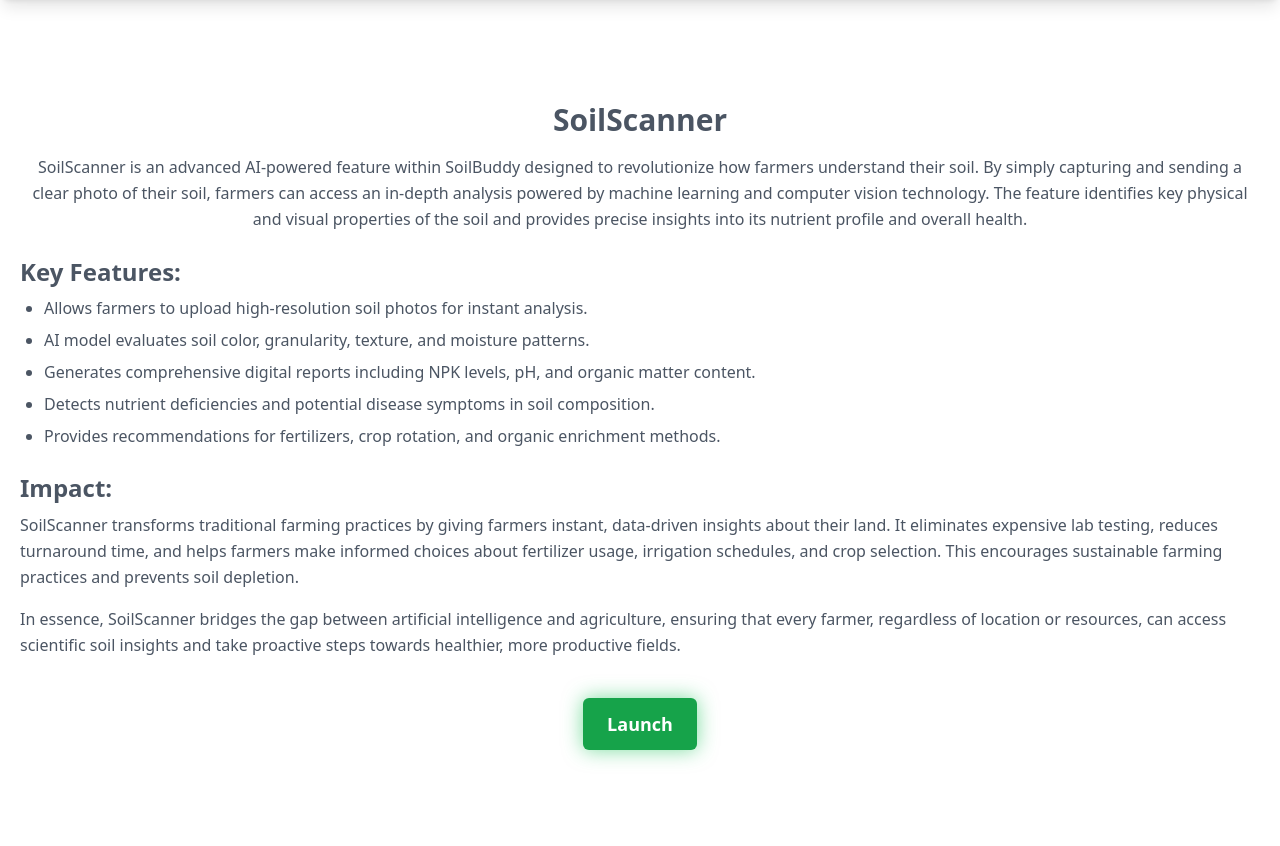
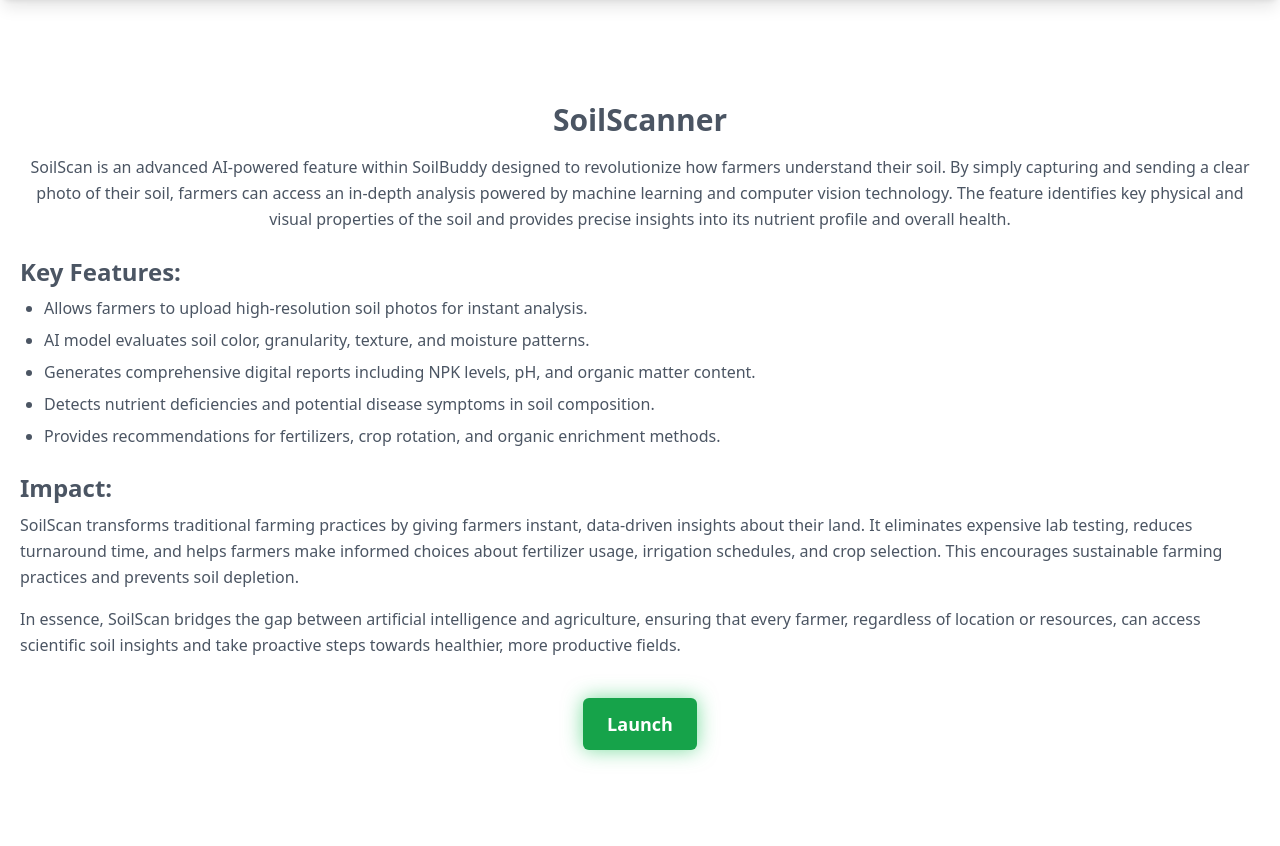
Before and after one commit to gamechangerfrombihar/SoilBuddy, a Python web app: template templates/SoilScan.html in a window 1280 px wide. Shown: the part 90-936 px from the top of the page. Run offline with Jinja, Linux system fonts and the light colour scheme; the template is opened without the code that fills it, so the values that code supplies are empty; some libraries are stand-ins or nearby versions.

Commit message:
Update SoilScan.html

```diff
--- a/templates/SoilScan.html
+++ b/templates/SoilScan.html
@@ -3,7 +3,7 @@
 <head>
   <meta charset="UTF-8" />
   <meta name="viewport" content="width=device-width, initial-scale=1.0" />
-  <title>SoilBuddy - SoilScanner</title>
+  <title>SoilBuddy - SoilScan</title>
   <script src="https://cdn.tailwindcss.com"></script>
   <style>
     body { transition: background-color 0.4s, color 0.4s; }
@@ -61,7 +61,7 @@
 
       <h1 class="text-3xl font-semibold mb-4 text-center">SoilScanner</h1>
       <p class="leading-relaxed text-base mb-6 text-center">
-        SoilScanner is an advanced AI-powered feature within SoilBuddy designed to revolutionize how farmers understand their soil. By simply capturing and sending a clear photo of their soil, farmers can access an in-depth analysis powered by machine learning and computer vision technology. The feature identifies key physical and visual properties of the soil and provides precise insights into its nutrient profile and overall health.
+        SoilScan is an advanced AI-powered feature within SoilBuddy designed to revolutionize how farmers understand their soil. By simply capturing and sending a clear photo of their soil, farmers can access an in-depth analysis powered by machine learning and computer vision technology. The feature identifies key physical and visual properties of the soil and provides precise insights into its nutrient profile and overall health.
       </p>
 
       <h2 class="text-2xl font-semibold mb-2">Key Features:</h2>
@@ -75,11 +75,11 @@
 
       <h2 class="text-2xl font-semibold mt-6 mb-2">Impact:</h2>
       <p class="leading-relaxed text-base">
-        SoilScanner transforms traditional farming practices by giving farmers instant, data-driven insights about their land. It eliminates expensive lab testing, reduces turnaround time, and helps farmers make informed choices about fertilizer usage, irrigation schedules, and crop selection. This encourages sustainable farming practices and prevents soil depletion.
+        SoilScan transforms traditional farming practices by giving farmers instant, data-driven insights about their land. It eliminates expensive lab testing, reduces turnaround time, and helps farmers make informed choices about fertilizer usage, irrigation schedules, and crop selection. This encourages sustainable farming practices and prevents soil depletion.
       </p>
 
       <p class="leading-relaxed text-base mt-4">
-        In essence, SoilScanner bridges the gap between artificial intelligence and agriculture, ensuring that every farmer, regardless of location or resources, can access scientific soil insights and take proactive steps towards healthier, more productive fields.
+        In essence, SoilScan bridges the gap between artificial intelligence and agriculture, ensuring that every farmer, regardless of location or resources, can access scientific soil insights and take proactive steps towards healthier, more productive fields.
       </p>
 
       <!-- Centered Launch Button -->
```
